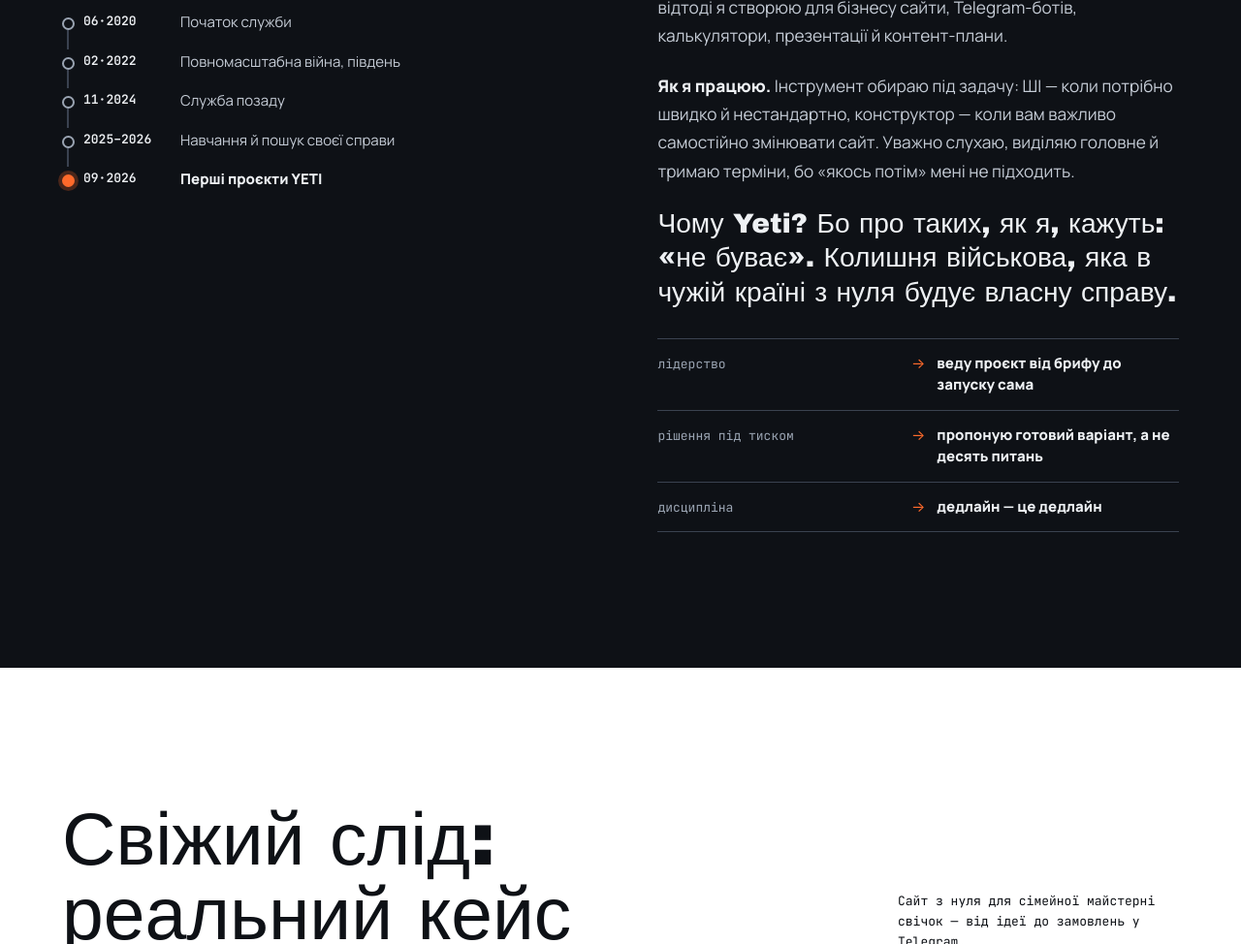
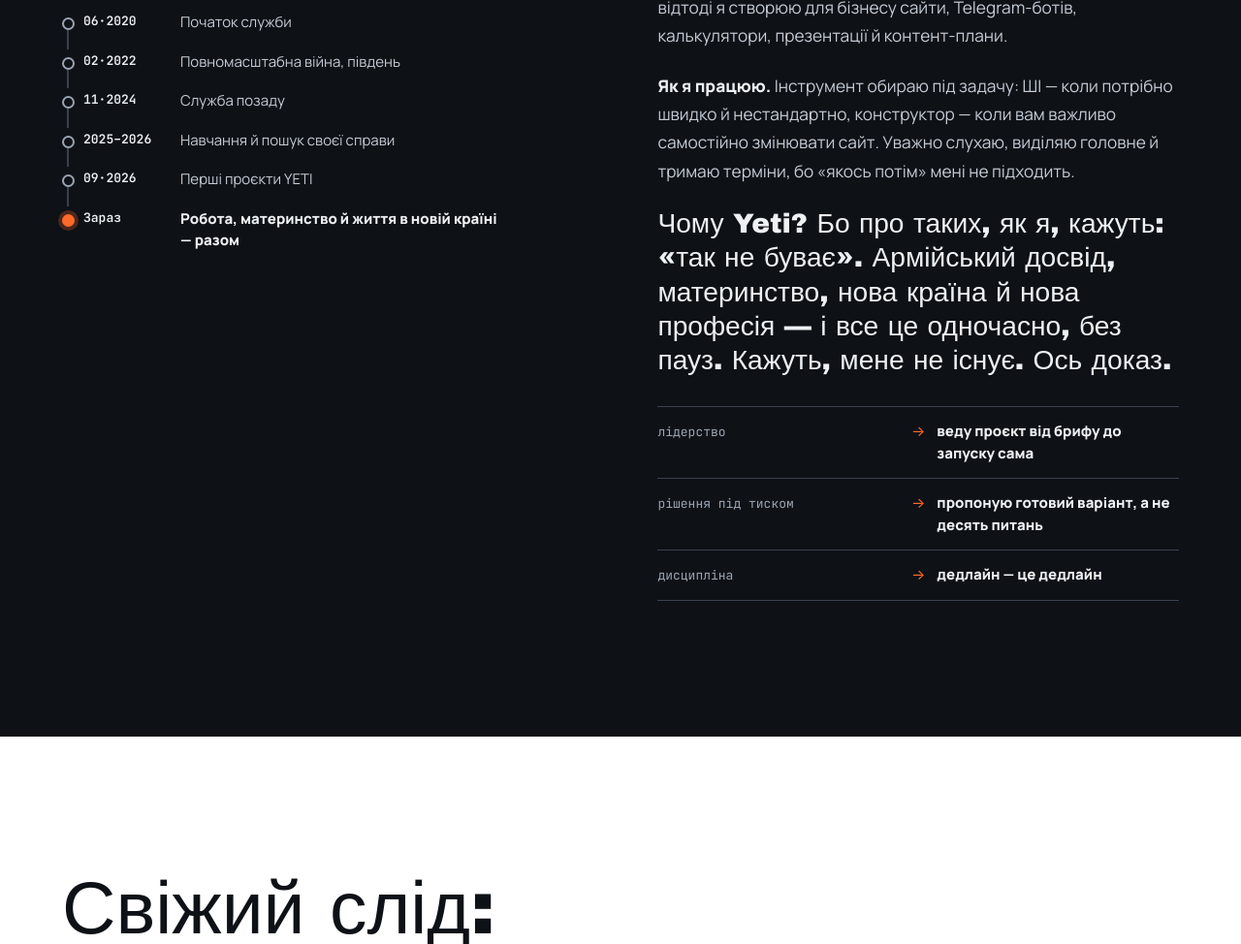
Before and after one commit to mariiaraievska-net/yeti, a plain HTML site: page index.html in a window 1280 px wide. Shown: the part 2453-3427 px from the top of the page at 97% size. Drawn offline with Linux system fonts and the light colour scheme; animation ran at ten frames a second; a web font is replaced by a local one.

Commit message:
About: motherhood and adapting to a new country
Co-Authored-By: Claude Opus 5.5 <noreply@anthropic.com>
Claude-Session: https://claude.ai/code/session_01RW8DXGvXebdib7WeGxnmWj

```diff
--- a/index.html
+++ b/index.html
@@ -351,13 +351,14 @@ h1,h2{text-wrap:balance}
         <li><b>11·2024</b><span>Служба позаду</span></li>
         <li><b>2025–2026</b><span>Навчання й пошук своєї справи</span></li>
         <li><b>09·2026</b><span>Перші проєкти YETI</span></li>
+        <li><b>Зараз</b><span>Робота, материнство й життя в новій країні — разом</span></li>
       </ol>
     </div>
     <div class="about-text">
       <p><b>Червень 2020-го — армія.</b> Тоді я ще не уявляла, що чекає попереду. Повномасштабне вторгнення застало мене на півдні; подробиці того часу лишаю за кадром. А з собою забрала інше: звичку відповідати за людей і результат, швидко ухвалювати рішення й зберігати холодну голову, коли план розсипається.</p>
       <p><b>Листопад 2024-го — служба позаду.</b> Далі був час пошуку й навчання. Я пробувала себе в цифровому маркетингу, кібербезпеці, аналітиці відкритих даних — і не зупиняюся вчитися досі. Восени 2026-го все це склалося в одну справу: відтоді я створюю для бізнесу сайти, Telegram-ботів, калькулятори, презентації й контент-плани.</p>
       <p><b>Як я працюю.</b> Інструмент обираю під задачу: ШІ — коли потрібно швидко й нестандартно, конструктор — коли вам важливо самостійно змінювати сайт. Уважно слухаю, виділяю головне й тримаю терміни, бо «якось потім» мені не підходить.</p>
-      <p class="why">Чому Yeti? Бо про таких, як я, кажуть: «не буває». Колишня військова, яка в чужій країні з нуля будує власну справу.</p>
+      <p class="why">Чому Yeti? Бо про таких, як я, кажуть: «так не буває». Армійський досвід, материнство, нова країна й нова професія — і все це одночасно, без пауз. Кажуть, мене не існує. Ось доказ.</p>
       <ul class="skills">
         <li><span>лідерство</span><i>→</i><b>веду проєкт від брифу до запуску сама</b></li>
         <li><span>рішення під тиском</span><i>→</i><b>пропоную готовий варіант, а не десять питань</b></li>
```
